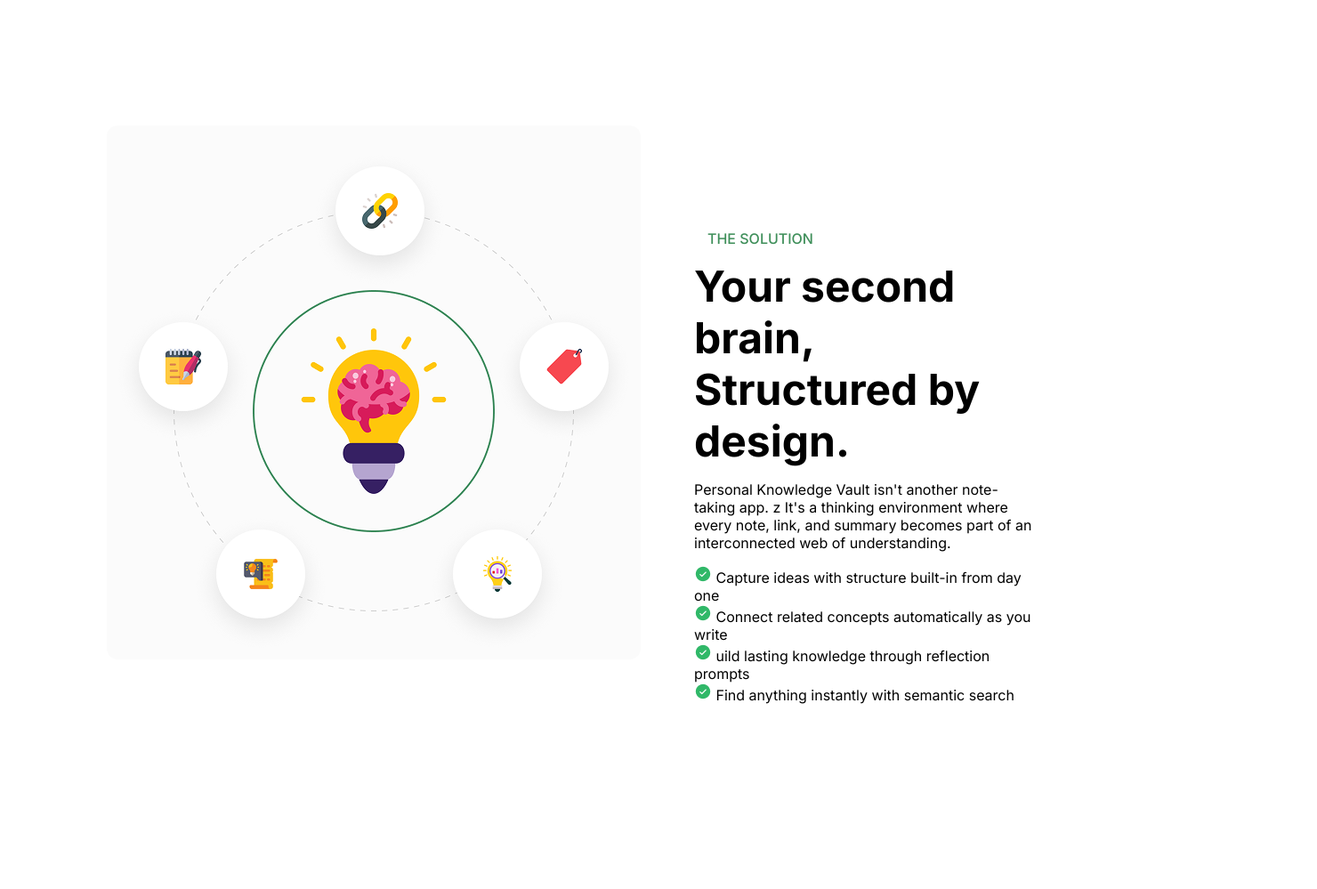
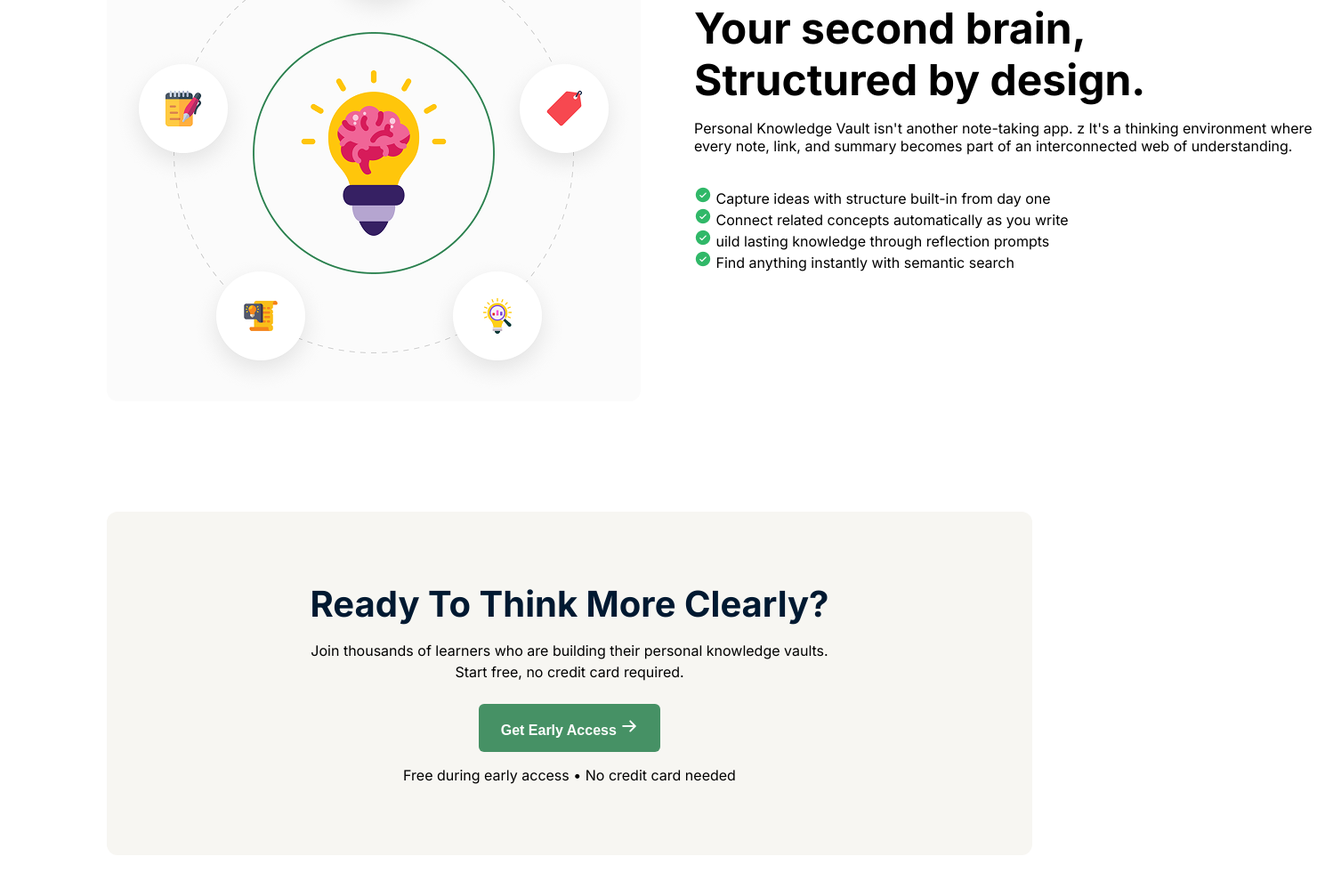
Before and after one commit to Palash-4/assignment1, a plain HTML site: page index.html in a window 1280 px wide. Shown: the part 2097-3096 px from the top of the page at 89% size, 1480 px wide, since content can reach past the window. Before the commit the page ends 3008 px from the top, so only its background shows below. Drawn offline with Linux system fonts and the light colour scheme.

Commit message:
Ready to thinkk complete

```diff
--- a/index.html
+++ b/index.html
@@ -69,7 +69,7 @@
 
             <div class="cards">
                 <div class="card">
-                    <img class="c-icon" src="assets/Vector.png" alt="Scattered Notes">
+                    <img src="assets/Vector.png" alt="Scattered Notes">
                     <h3>Scattered Notes</h3>
                     <p>Your ideas live in 10 different apps, none of them connected.</p>
                 </div>
@@ -118,16 +118,28 @@
             </div>
 
         </section>
-
-
     </header>
 
     <main>
+        <section>
+            <div class="ready-part">
+                <h2>Ready To Think More Clearly?</h2>
+                <p>Join thousands of learners who are building their personal knowledge vaults.<br>Start free, no credit card required.</p>
+                <div>
+                    <button class="r-btn">Get Early Access <img src="assets/ArrowRight.png" alt=""></button>
+                </div>
+                <div>
+                    <h5>Free during early access • No credit card needed</h5>
+                </div>
+            </div>
+        </section>
 
     </main>
 
     <footer>
+        <section>
 
+        </section>
     </footer>
 
 </body>
--- a/styles.css
+++ b/styles.css
@@ -13,7 +13,7 @@ body {
 }
 
 
-.nav{
+.nav {
     display: flex;
     justify-content: space-between;
     align-items: center;
@@ -22,7 +22,8 @@ body {
     padding: 20px 0;
 
 }
-.logo{
+
+.logo {
     width: 140px;
     height: 60px;
     margin-left: 120px;
@@ -31,9 +32,9 @@ body {
 
 }
 
-.list-navigation{
+.list-navigation {
     display: flex;
-    gap:32px ;
+    gap: 32px;
     list-style: none;
     margin-top: 34px;
     font-size: 16px;
@@ -41,16 +42,16 @@ body {
 
 }
 
-.btn{
+.btn {
     width: 164px;
     height: 44px;
     border-radius: 4px;
-background-color:rgba(70, 145, 101, 1);
+    background-color: rgba(70, 145, 101, 1);
     padding: 12px 16px 12px 16px;
     color: white;
     font-weight: 600;
     font-size: 16px;
-margin-top:24px ;
+    margin-top: 24px;
     border: none;
     cursor: pointer;
 
@@ -111,7 +112,7 @@ cursor: pointer;
     font-size: 18px;
     font-weight: 400;
     line-height: 24px;
-    color:rgba(255, 255, 255, 1);
+    color: rgba(255, 255, 255, 1);
     margin-bottom: 40px;
     max-width: 1360px;
     height: 60px;
@@ -169,6 +170,7 @@ cursor: pointer;
 .notes {
     text-align: center;
     padding: 60px 20px;
+    margin:0px 120px 70px 120px;
 
 
 }
@@ -190,12 +192,12 @@ cursor: pointer;
     text-align: center;
 }
 
-.problems h2{
+.problems h2 {
     font-size: 32px;
     margin-bottom: 10px;
 }
 
-.subtitle{
+.subtitle {
     color: var(--#627382, rgba(98, 115, 130, 1));
     font-weight: 400;
     margin: 0 auto 50px;
@@ -207,14 +209,15 @@ cursor: pointer;
     justify-content: center;
     gap: 25px;
     flex-wrap: wrap;
-    padding: 120px;
+    /* padding: 120px; */
+    margin-top: 44px;
 }
 
 .card {
     background: rgba(255, 255, 255, 1);
     width: 322px;
     height: 300px;
-    padding:24px;
+    padding: 24px;
     margin-top: 44px;
     padding: 30px 20px;
     border-radius: 8px;
@@ -225,7 +228,7 @@ cursor: pointer;
 .card img {
     margin-top: 70px;
     margin-bottom: 16px;
-    padding:14;
+    padding: 18px;
     border-radius: 50%;
     background: rgba(249, 85, 85, 1);
 }
@@ -233,7 +236,7 @@ cursor: pointer;
 
 .card h3 {
     font-size: 25px;
-    color:var(--#001931, var(--Color, rgba(0, 25, 49, 1)));
+    color: var(--#001931, var(--Color, rgba(0, 25, 49, 1)));
     font-weight: 600;
     line-height: 29px;
     margin-bottom: 16px;
@@ -249,13 +252,14 @@ cursor: pointer;
 }
 
 
-.knowledge-part{
+.knowledge-part {
     display: flex;
     gap: 60px;
-    padding: 120px;
+    margin:0px 120px;
+    border: none;
 }
 
-.knowledge-part .k-img{
+.knowledge-part .k-img {
     border-radius: 12px;
     width: 600px;
     height: 600px;
@@ -263,7 +267,7 @@ cursor: pointer;
 
 }
 
-.knowledge-part h3{
+.knowledge-part h3 {
     /* color: var(--#30B868, rgba(70, 145, 101, 1)); */
     color: #3f8f5a;
     font-size: 16px;
@@ -274,16 +278,19 @@ margin: 15px;
     text-transform: uppercase;
 }
 
-.knowledge-part h1{
+.knowledge-part h1 {
     font-size: 48px;
     font-weight: 700;
     line-height: 58px;
     text-align: left;
     margin-bottom: 15px;
 }
-.knowledge-part p{
+
+.knowledge-part p {
     font-size: 16px;
     font-weight: 400;
+    width: 700px;
+    height: 60px;
     text-align: left;
     color: var(--#627382, rgba(98, 115, 130, 1));
     margin-bottom: 15px;
@@ -291,10 +298,56 @@ text-transform: uppercase;
 
 }
 
-.knowledge-part ul{
+.knowledge-part ul {
     list-style: none;
 }
 
-.knowledge-part .solution-part{
+.knowledge-part .solution-part {
     margin-top: 102px;
 }
+
+.ready-part{
+    text-align: center;
+    padding: 80px 40px;
+    border-radius: 12px;
+    background: rgba(247, 246, 242, 1);
+    margin:120px 120px;
+
+
+}
+
+.ready-part h2{
+    color: var(--Style, rgba(0, 25, 49, 1));
+    font-size: 40px;
+    font-weight: 700;
+    line-height: 48px;
+    margin-bottom: 16px;
+}
+
+.ready-part p{
+    color: var(--#627382, rgba(98, 115, 130, 1));
+    font-size: 16px;
+    font-weight: 400;
+    line-height: 24px;
+    margin-bottom: 24px;
+}
+
+.ready-part .r-btn{
+    background: rgba(70, 145, 101, 1);
+    color: white;
+    border: none;
+    padding: 15px 25px;
+    font-size: 16px;
+    font-weight: 600;
+    border-radius: 6px;
+    cursor: pointer;
+    align-items: center;
+    gap: 10px;
+    margin-bottom: 16px;
+}
+.ready-part h5{
+    color: var(--#627382, rgba(98, 115, 130, 1));
+    font-size: 16px;
+    font-weight: 400;
+    line-height: 20px;
+}
```
Lines whose indentation alone changed are shown as unchanged.
